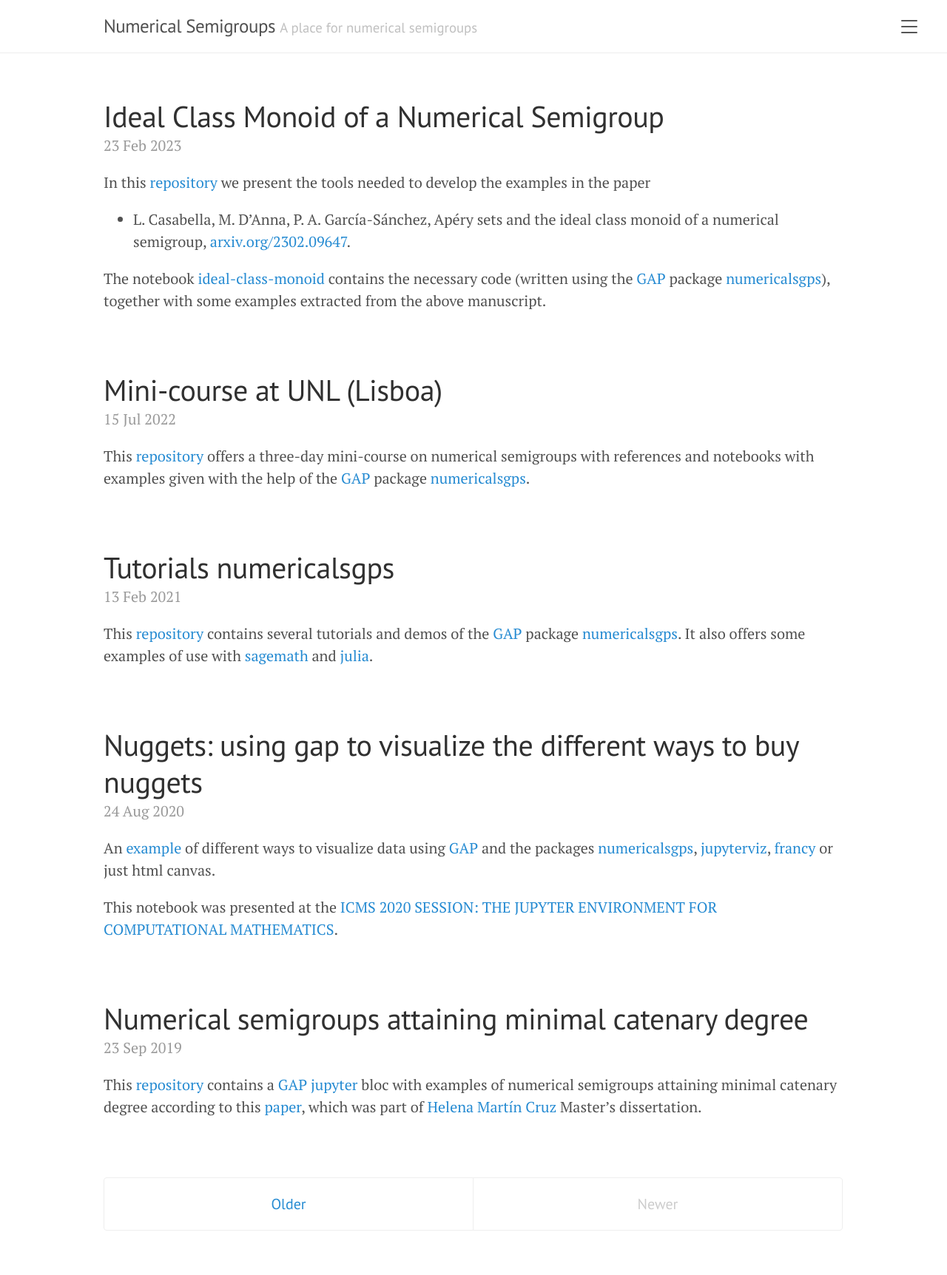
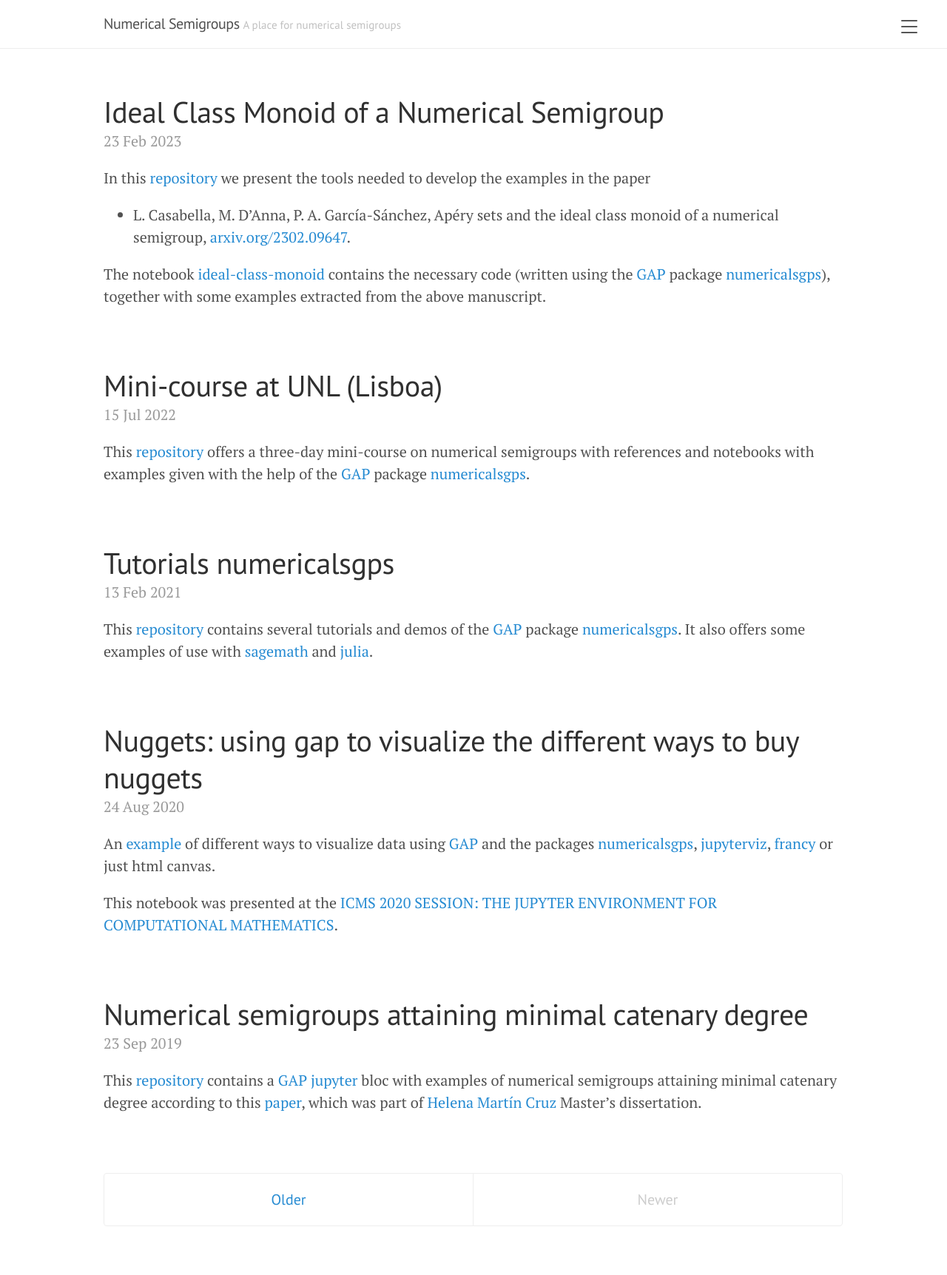
Before and after one commit to numerical-semigroups/numerical-semigroups.github.io, a Jekyll site: the page built from index.html, in a window 1280 px wide. Shown: the whole page at 74% size. Built offline with Jekyll 4.4.1, drawn with Linux system fonts in a browser that asks for light colours; the list of posts is cut into pages by our own code.

Commit message:
header smaller

```diff
--- a/_layouts/default.html
+++ b/_layouts/default.html
@@ -12,10 +12,10 @@
     <div class="wrap">
       <div class="masthead">
         <div class="container">
-          <h3 class="masthead-title">
+          <h4 class="masthead-title">
             <a href="{{ site.baseurl }}/" title="Home">{{ site.title }}</a>
             <small>{{ site.tagline }}</small>
-          </h3>
+          </h4>
         </div>
       </div>
 
```
